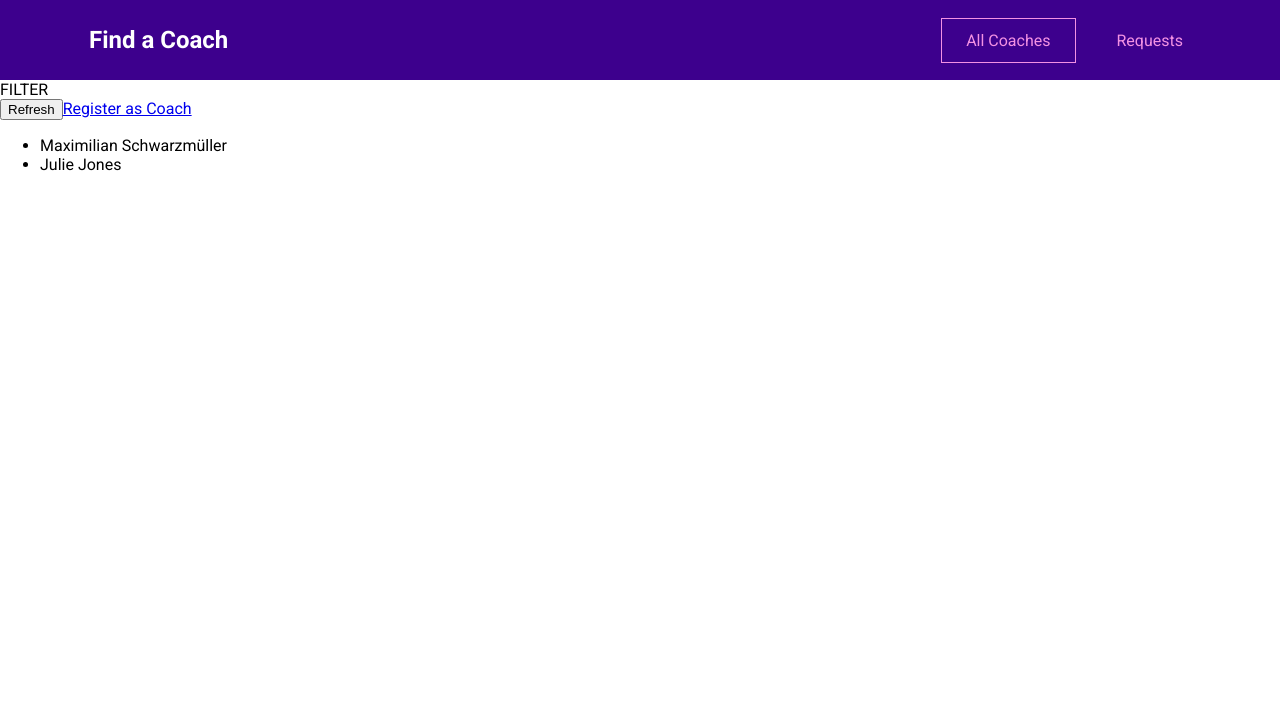
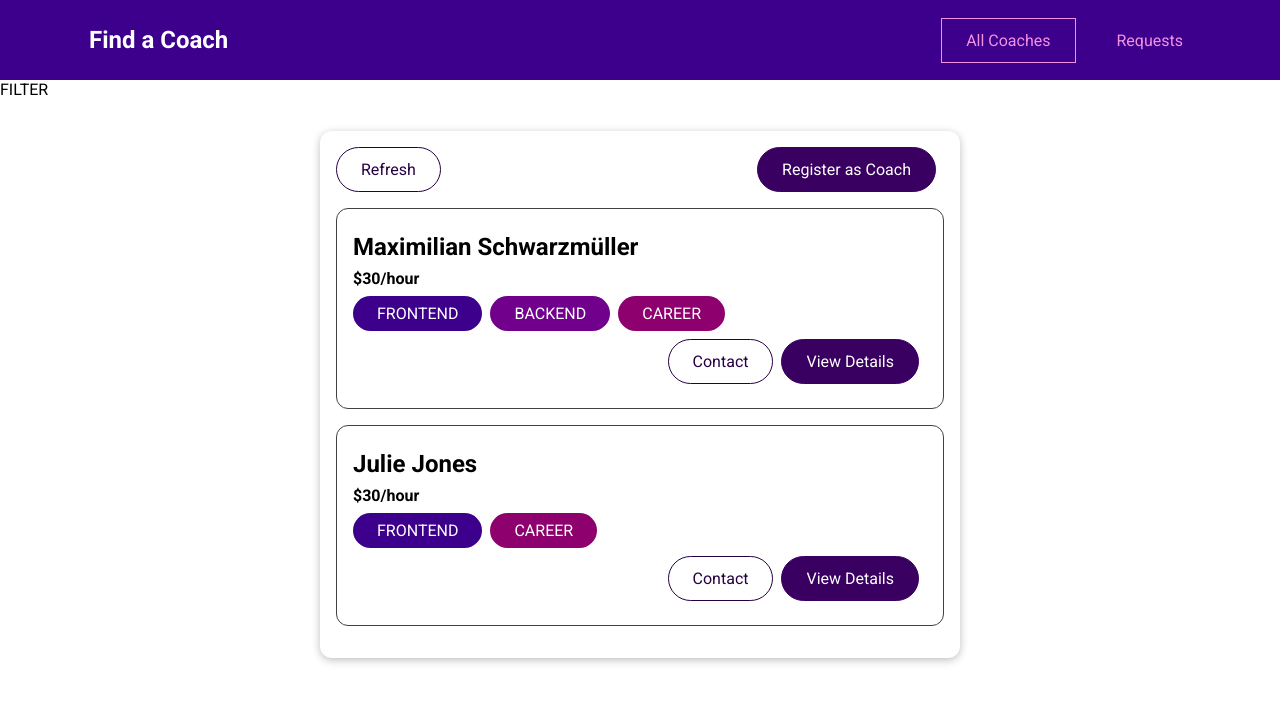
Before and after one commit to mauroef/vue-the-complete-guide, a Vue app: page /coaches in a window 1280 px wide. Shown: the top 702 px of the page. Built offline with nearby package versions, Linux system fonts and the light colour scheme.

Commit message:
Adding base components

```diff
--- /dev/null
+++ b/src/components/coaches/CoachItem.vue
@@ -0,0 +1,63 @@
+<template>
+  <li>
+    <h3>{{ fullName }}</h3>
+    <h4>${{ rate }}/hour</h4>
+    <div>
+      <base-badge
+        v-for="area in areas"
+        :key="area"
+        :type="area"
+        :title="area"
+        >{{ area }}</base-badge
+      >
+    </div>
+    <div class="actions">
+      <base-button mode="outline" :to="coachContactLink">Contact</base-button>
+      <base-button :to="coachDetailsLink">View Details</base-button>
+    </div>
+  </li>
+</template>
+
+<script>
+export default {
+  props: ['id', 'firstName', 'lastName', 'rate', 'areas'],
+  computed: {
+    fullName() {
+      return this.firstName + ' ' + this.lastName;
+    },
+    coachContactLink() {
+      return this.$route.path + '/coaches/' + this.id + '/contact';
+    },
+    coachDetailsLink() {
+      return this.$route.path + this.id;
+    },
+  },
+};
+</script>
+
+<style scoped>
+li {
+  margin: 1rem 0;
+  border: 1px solid #424242;
+  border-radius: 12px;
+  padding: 1rem;
+}
+
+h3 {
+  font-size: 1.5rem;
+}
+
+h3,
+h4 {
+  margin: 0.5rem 0;
+}
+
+div {
+  margin: 0.5rem 0;
+}
+
+.actions {
+  display: flex;
+  justify-content: flex-end;
+}
+</style>
--- /dev/null
+++ b/src/components/ui/BaseBadge.vue
@@ -0,0 +1,42 @@
+<template>
+  <span class="badge" :class="type">
+    {{ text }}
+  </span>
+</template>
+
+<script>
+export default {
+  props: ['type', 'title'],
+  computed: {
+    text() {
+      return this.title.toUpperCase();
+    },
+  },
+};
+</script>
+
+<style scoped>
+.badge {
+  background-color: #ccc;
+  color: #252525;
+  border-radius: 30px;
+  padding: 0.5rem 1.5rem;
+  display: inline-block;
+  margin-right: 0.5rem;
+}
+
+.frontend {
+  background-color: #3d008d;
+  color: white;
+}
+
+.backend {
+  background-color: #71008d;
+  color: white;
+}
+
+.career {
+  background-color: #8d006e;
+  color: white;
+}
+</style>
--- /dev/null
+++ b/src/components/ui/BaseButton.vue
@@ -0,0 +1,73 @@
+<template>
+  <button v-if="!link" :class="mode">
+    <slot></slot>
+  </button>
+  <router-link v-else :to="to" :class="mode">
+    <slot></slot>
+  </router-link>
+</template>
+
+<script>
+export default {
+  props: {
+    mode: {
+      type: String,
+      required: false,
+      default: null,
+    },
+    link: {
+      type: Boolean,
+      required: false,
+      default: false,
+    },
+    to: {
+      type: String,
+      required: false,
+      default: '/',
+    },
+  },
+};
+</script>
+
+<style scoped>
+button,
+a {
+  text-decoration: none;
+  padding: 0.75rem 1.5rem;
+  font: inherit;
+  background-color: #3a0061;
+  border: 1px solid #3a0061;
+  color: white;
+  cursor: pointer;
+  border-radius: 30px;
+  margin-right: 0.5rem;
+  display: inline-block;
+}
+
+a:hover,
+a:active,
+button:hover,
+button:active {
+  background-color: #270041;
+  border-color: #270041;
+}
+
+.flat {
+  background-color: transparent;
+  color: #3a0061;
+  border: none;
+}
+
+.outline {
+  background-color: transparent;
+  border-color: #270041;
+  color: #270041;
+}
+
+.flat:hover,
+.flat:active,
+.outline:hover,
+.outline:active {
+  background-color: #edd2ff;
+}
+</style>
--- /dev/null
+++ b/src/components/ui/BaseCard.vue
@@ -0,0 +1,15 @@
+<template>
+  <div class="card">
+    <slot></slot>
+  </div>
+</template>
+
+<style scoped>
+.card {
+  border-radius: 12px;
+  box-shadow: 0 2px 8px rgba(0, 0, 0, 0.26);
+  padding: 1rem;
+  margin: 2rem auto;
+  max-width: 40rem;
+}
+</style>
--- a/src/pages/coaches/CoachesList.vue
+++ b/src/pages/coaches/CoachesList.vue
@@ -1,21 +1,34 @@
 <template>
   <section>FILTER</section>
+  <base-card>
     <section>
       <div class="controls">
-      <button>Refresh</button>
-      <router-link to="/register">Register as Coach</router-link>
+        <base-button mode="outline">Refresh</base-button>
+        <base-button link to="/register">Register as Coach</base-button>
       </div>
       <ul v-if="hasCoaches">
-      <li v-for="coach in filteredCoaches" :key="coach.id">
-        {{ coach.firstName }} {{ coach.lastName }}
-      </li>
+        <coach-item
+          v-for="coach in filteredCoaches"
+          :key="coach.id"
+          :id="coach.id"
+          :first-name="coach.firstName"
+          :last-name="coach.lastName"
+          :rate="coach.hourlyRate"
+          :areas="coach.areas"
+        ></coach-item>
       </ul>
       <h3 v-else>No coaches found.</h3>
     </section>
+  </base-card>
 </template>
 
 <script>
+import CoachItem from '../../components/coaches/CoachItem.vue';
+
 export default {
+  components: {
+    CoachItem,
+  },
   computed: {
     filteredCoaches() {
       return this.$store.getters['coaches/coaches'];
@@ -26,3 +39,16 @@ export default {
   },
 };
 </script>
+
+<style scoped>
+ul {
+  list-style: none;
+  margin: 0;
+  padding: 0;
+}
+
+.controls {
+  display: flex;
+  justify-content: space-between;
+}
+</style>
```
Also changed, not shown: src/main.js (+8 -0 lines). Lines whose indentation alone changed are shown as unchanged.
